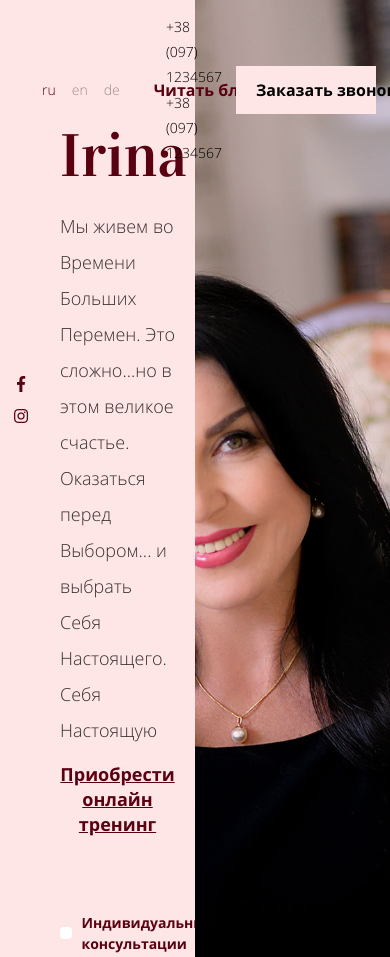
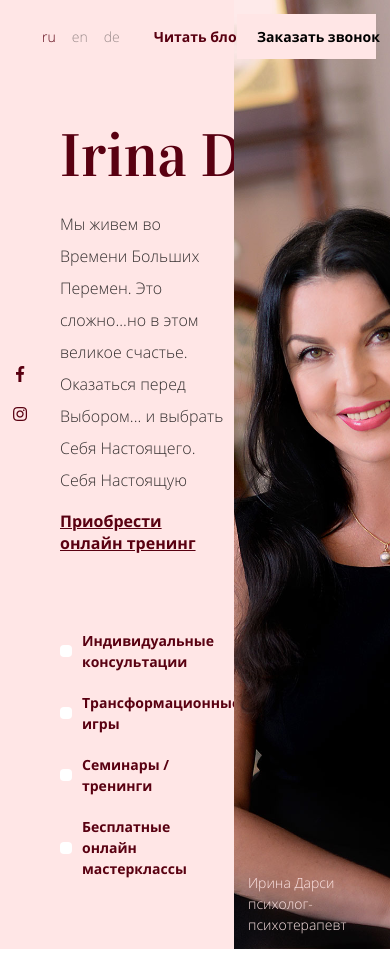
Before and after one commit to BahrovaSasha/IrinaD_personalpage, a website: page app/index.html in a window 390 px wide. Shown: the top 957 px of the page. Drawn offline with Linux system fonts and the light colour scheme.

Commit message:
responsive md complete

```diff
--- a/app/index.html
+++ b/app/index.html
@@ -22,8 +22,11 @@
     </div>
     <div class="header_right">
         <div class="phones">
-            <a href="tel:+380971234567">+38 (097) 1234567</a>
-            <a href="tel:+380971234567">+38 (097) 1234567</a>
+            <a class="phone-number" href="tel:+380971234567">+38 (097) 1234567</a>
+            <a class="phone-number" href="tel:+380971234567">+38 (097) 1234567</a>
+            <a class="call-icon" href="#">
+                <i class="fas fa-phone"></i>
+            </a>
         </div>
         <button type="button" class="main-button" id="call-btn">Заказать звонок</button>
     </div>
--- a/app/sass/main.sass
+++ b/app/sass/main.sass
@@ -85,6 +85,8 @@ h1, h3, p
 		padding: 1.4rem 1.4rem 1.4rem 6rem
 	@include lg
 		padding: 1.4rem
+	//@include md
+	//	width: 40%
 	.logo-name
 		font-family: $logo-font
 		font-size: 54px
@@ -97,6 +99,8 @@ h1, h3, p
 			font-size: 36px
 		@include xl
 			font-size: 28px
+		@include md
+			font-size: 22px
 	.lang-switch
 		display: flex
 		@include lg
@@ -122,20 +126,23 @@ h1, h3, p
 	font-size: 1.6rem
 	color: $accent
 	white-space: nowrap
-
+	@include md
+		font-size: 1.4rem
 .header_right
 	display: flex
 	padding: 1.4rem
 	width: 50%
 	justify-content: flex-end
 	align-items: center
+	//@include md
+	//	width: 60%
 	.phones
 		display: flex
 		flex-direction: column
 		padding: 0 3.2rem
 		@include lg
 			padding: 0 1.4rem
-		a
+		.phone-number
 			color: $main-color
 			font-family: $default-font
 			line-height: 1.8
@@ -145,6 +152,14 @@ h1, h3, p
 			@include lg
 				color: #000
 				font-size: 1.4rem
+			@include md
+				display: none
+		.call-icon
+			display: none
+			@include md
+				//display: block
+				color: $accent
+				padding: 0 1rem
 .main-button
 	background-color: $main-color
 	padding: 2rem 4.6rem
@@ -156,6 +171,9 @@ h1, h3, p
 	@include xl
 		padding: 1.3rem 2rem
 		min-width: 14rem
+	@include md
+		font-size: 1.4rem
+		min-width: 10rem
 .main-header.active
 	transition: all .3s linear
 	background-color: rgba(255, 230, 230, .7)
@@ -164,7 +182,7 @@ h1, h3, p
 			display: block
 			transition: all .3s linear
 	.phones
-		a
+		.phone-number
 			color: #000
 			transition: all .3s linear
 
@@ -176,13 +194,21 @@ h1, h3, p
 	position: absolute
 	left: 0
 	top: calc(50vh - 68px)
-	padding: 32px
+	padding: 1.4rem
 	display: flex
 	flex-direction: column
 	align-items: center
+	a
+		height: 40px
+		width: 40px
+		display: flex
+		align-items: center
+		justify-content: center
 	@include lg
-		padding: 1.4rem
+		padding: .8rem
 		font-size: 1.6rem
+	@include md
+		padding: 0
 	a
 		color: $accent
 
@@ -206,6 +232,9 @@ main
 		@include lg
 			padding: 12rem 2rem 6rem 6rem
 			width: 50%
+		@include md
+			width: 60%
+			padding: 12rem 1rem 4rem 6rem
 		.top-info
 			//width: 80%
 			h1
@@ -222,6 +251,8 @@ main
 					font-size: 9rem
 				@include lg
 					font-size: 6rem
+				//@include md
+				//	font-size: 4.4rem
 			.buy-button
 				background: none
 				border: none
@@ -230,6 +261,9 @@ main
 				font-family: $items-font
 				font-size: 1.8rem
 				padding: 0
+				text-align: left
+				@include md
+					font-size: 1.6rem
 		.bottom-info
 			display: flex
 			flex-wrap: wrap
@@ -277,6 +311,9 @@ main
 			width: 40%
 		@include lg
 			width: 50%
+		@include md
+			background-position: 26% 50%
+			width: 40%
 		.main-signature
 			margin: 0
 			padding: 1.4rem
@@ -284,6 +321,8 @@ main
 			color: $main-color
 			font-size: 18px
 			line-height: 1.5
+			@include md
+				font-size: 14px
 .default-info
 	color: $default-text-color
 	margin: 0
@@ -295,6 +334,8 @@ main
 		width: 90%
 	@include lg
 		width: 100%
+	@include md
+		font-size: 1.6rem
 
 
 .about-me
@@ -309,6 +350,8 @@ main
 	padding: 0 0 4rem 10rem
 	@include lg
 		padding: 0 6rem 4rem
+	@include md
+		padding: 0 6rem 0
 .default-section_right
 	padding: 0 10rem 4rem 1rem
 	height: 300px
@@ -327,6 +370,9 @@ main
 	@include lg
 		font-size: 3rem
 		line-height: 1.4
+	@include md
+		padding: 1rem 0
+		font-size: 2.4rem
 .about-features
 	//background-color: $main-color
 	//padding: 3rem 10rem
@@ -343,6 +389,8 @@ main
 	align-items: center
 	justify-content: center
 	padding: .6rem
+	@include md
+		padding: .6rem 0
 	p
 		color: $accent
 		font-family: $items-font
@@ -366,6 +414,8 @@ main
 		background-size: cover
 		background-blend-mode: multiply
 		background-position: top
+		@include md
+			background-position: 60% 50%
 	.top-appeals_right
 		width: 60%
 		padding: 10rem 10rem 13rem
@@ -390,10 +440,15 @@ main
 		padding: 6rem 10rem
 	@include lg
 		padding: 6rem
+	@include md
+		flex-direction: column
 .subscribe-section_left
 	width: 50%
 	@include lg
 		padding-right: .7rem
+	@include md
+		width: 100%
+		padding: 0
 .subscribe-section_right
 	width: 50%
 	display: flex
@@ -402,12 +457,18 @@ main
 	justify-content: space-between
 	@include lg
 		padding-left: .7rem
+	@include md
+		padding: 1rem 0 0
+		width: 100%
 	.buttons-wrap
 		//padding-top: 10rem
 		width: 100%
 		padding-bottom: 6rem
 		display: flex
 		justify-content: space-between
+		@include md
+			width: 76%
+			padding-bottom: 0
 
 
 .gallery-section
@@ -481,6 +542,8 @@ main
 				@include lg
 					height: 300px
 					padding: 1.4rem 6rem
+				@include md
+					padding: 1.4rem 0
 				iframe
 					height: 100%
 					width: 100%
@@ -538,6 +601,9 @@ footer
 	.default-info
 		color: $accent
 		padding: 6rem
+		@include md
+			padding: 2rem 1.4rem
+			font-size: 1.4rem
 	button
 		background: none
 		border: none
@@ -547,3 +613,5 @@ footer
 		color: $accent
 		width: 100%
 		cursor: pointer
+		@include md
+			font-size: 1.4rem
```
Also changed, not shown: app/css/main.css.
